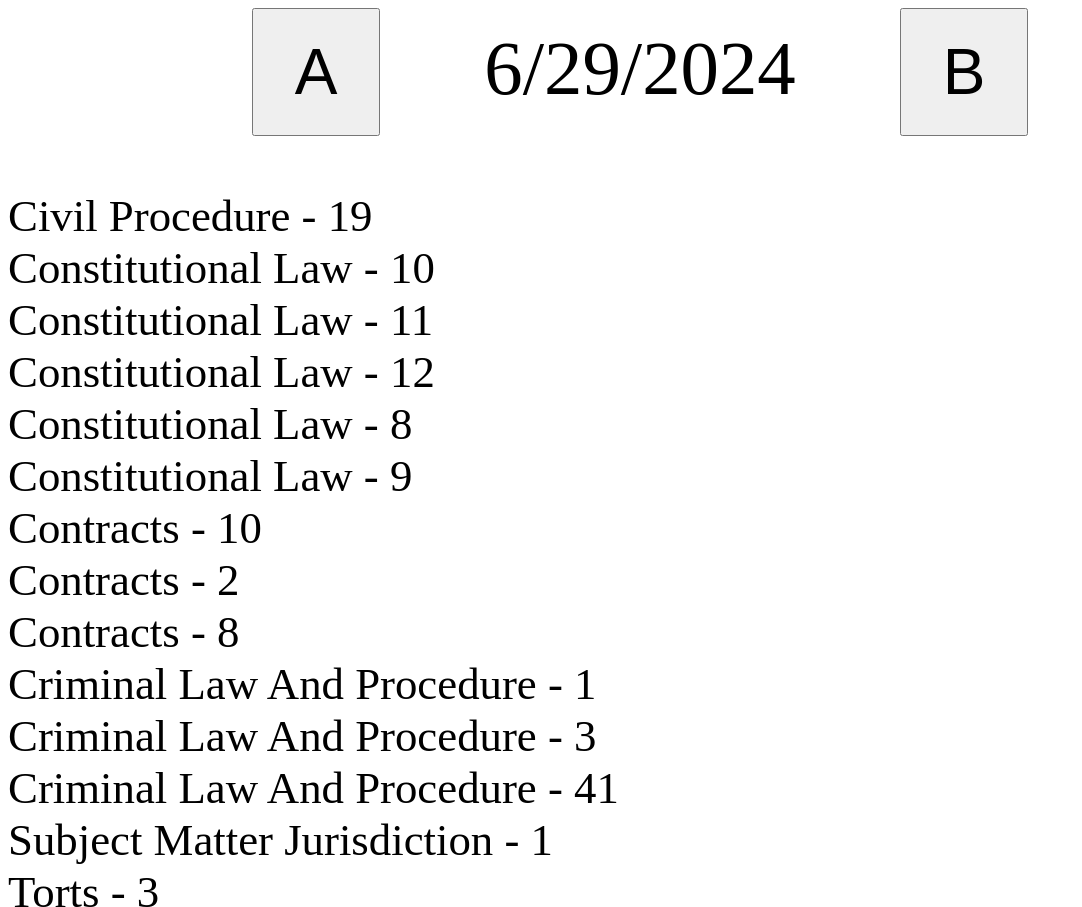
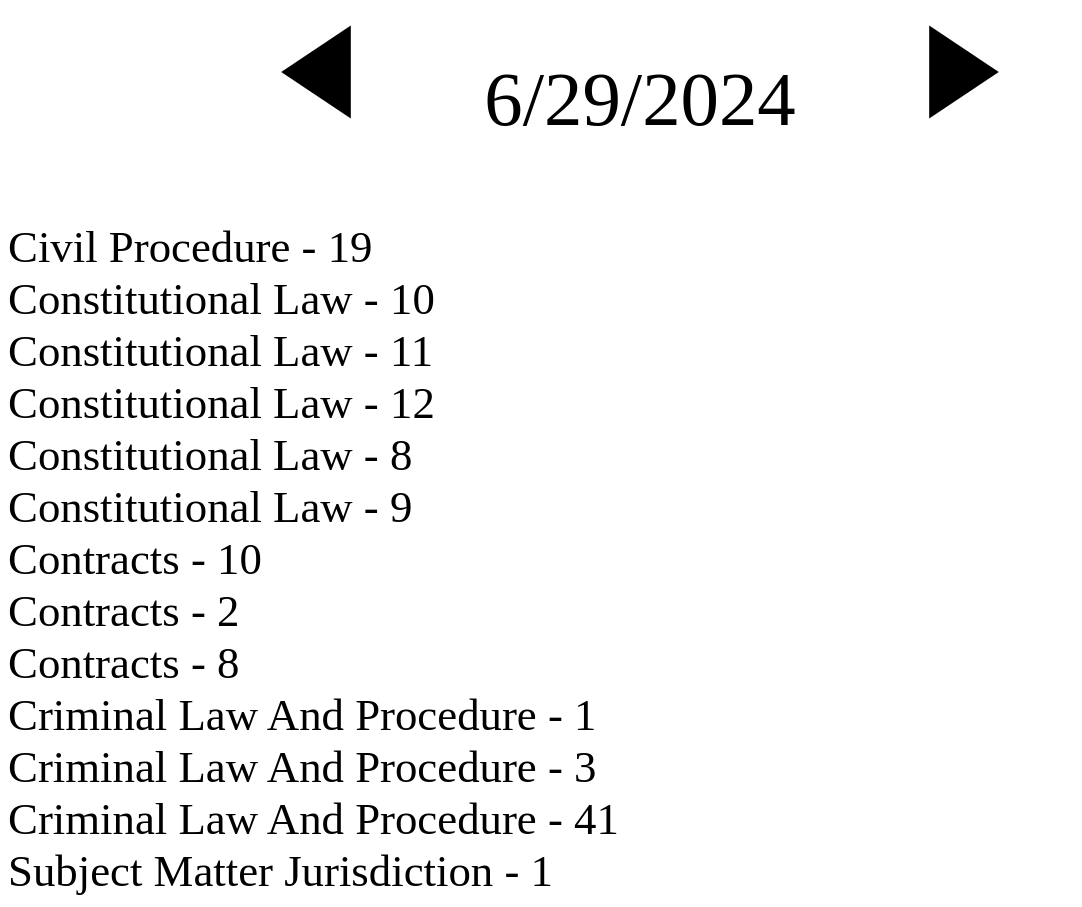
Before and after one commit to nickkantack/BarPrepFlashCardScheduler, a plain HTML site: page index.html in a window 1280 px wide. Shown: the top 907 px of the page, without its empty margins (0-1082 px from the left). Drawn offline with Linux system fonts and the light colour scheme.

Commit message:
Added svgs for the buttons

```diff
--- a/index.html
+++ b/index.html
@@ -6,9 +6,17 @@
     <body>
         <div class="mainPanel">
             <div id="dateControls">
-                <button id="dateBackButton" class="dateButton">A</button>
+                <button id="dateBackButton" class="dateButton">
+                    <svg viewBox="0 0 100 100">
+                        <path stroke="none" fill="#000" d="M20 50L80 10V90Z"></path>
+                    </svg>
+                </button>
                 <div id="dayHeader"></div>
-                <button id="dateForwardButton" class="dateButton">B</button>
+                <button id="dateForwardButton" class="dateButton">
+                    <svg viewBox="0 0 100 100">
+                        <path stroke="none" fill="#000" d="M80 50L20 10V90Z"></path>
+                    </svg>
+                </button>
             </div>
             <div class="dayPanel">
                 <div class="oldCardsForDayDiv">
--- a/styles.css
+++ b/styles.css
@@ -5,9 +5,17 @@ select {
     font-size: 5vw;
     width: 100%;
 }
+svg {
+    position: relative;
+    left: 50%;
+    top: 50%;
+    transform: translate(-50%, -50%);
+}
 .dateButton {
     width: 2em;
     height: 2em;
+    border: none;
+    background: none;
 }
 .deleteCardButton {
     width: 2em;
```
